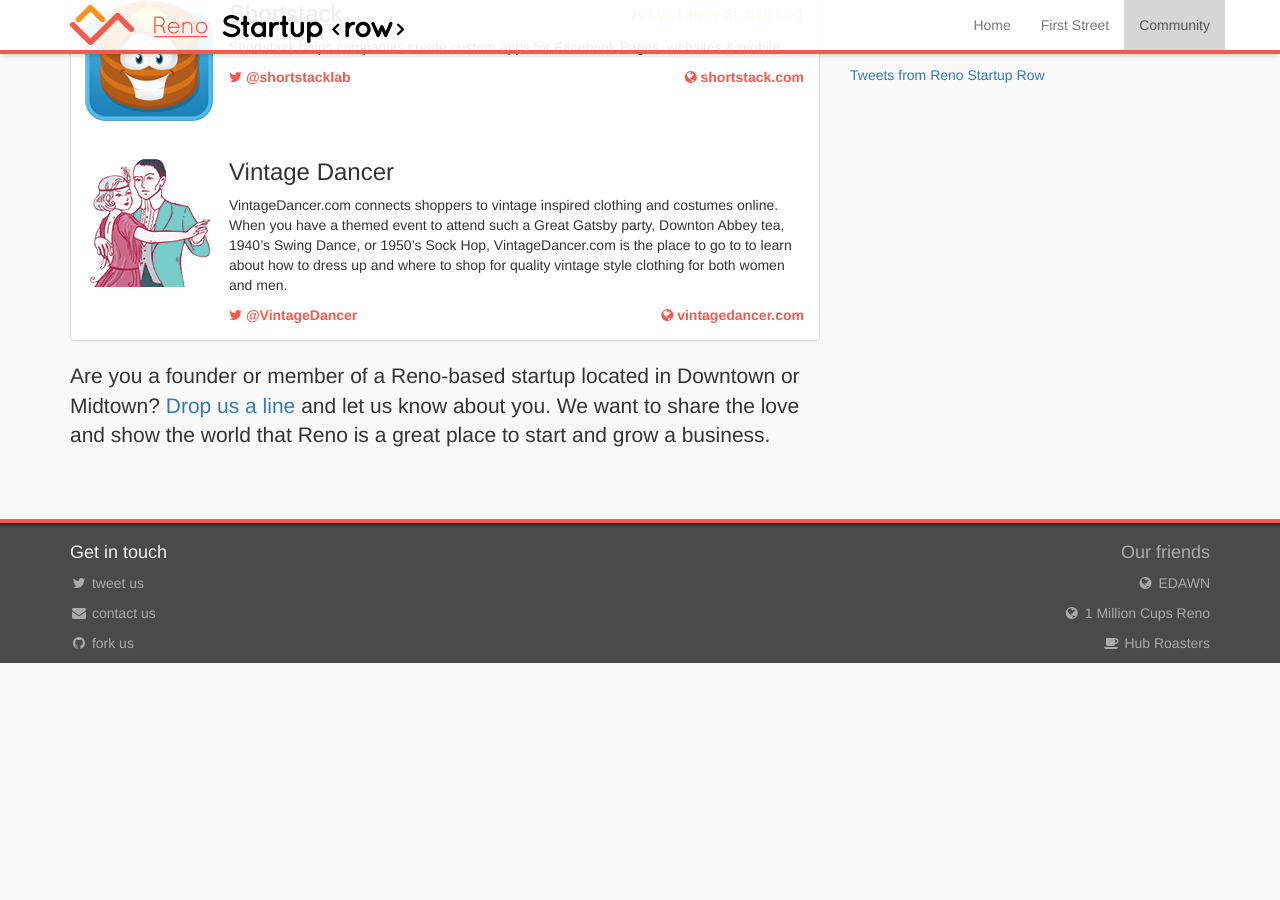
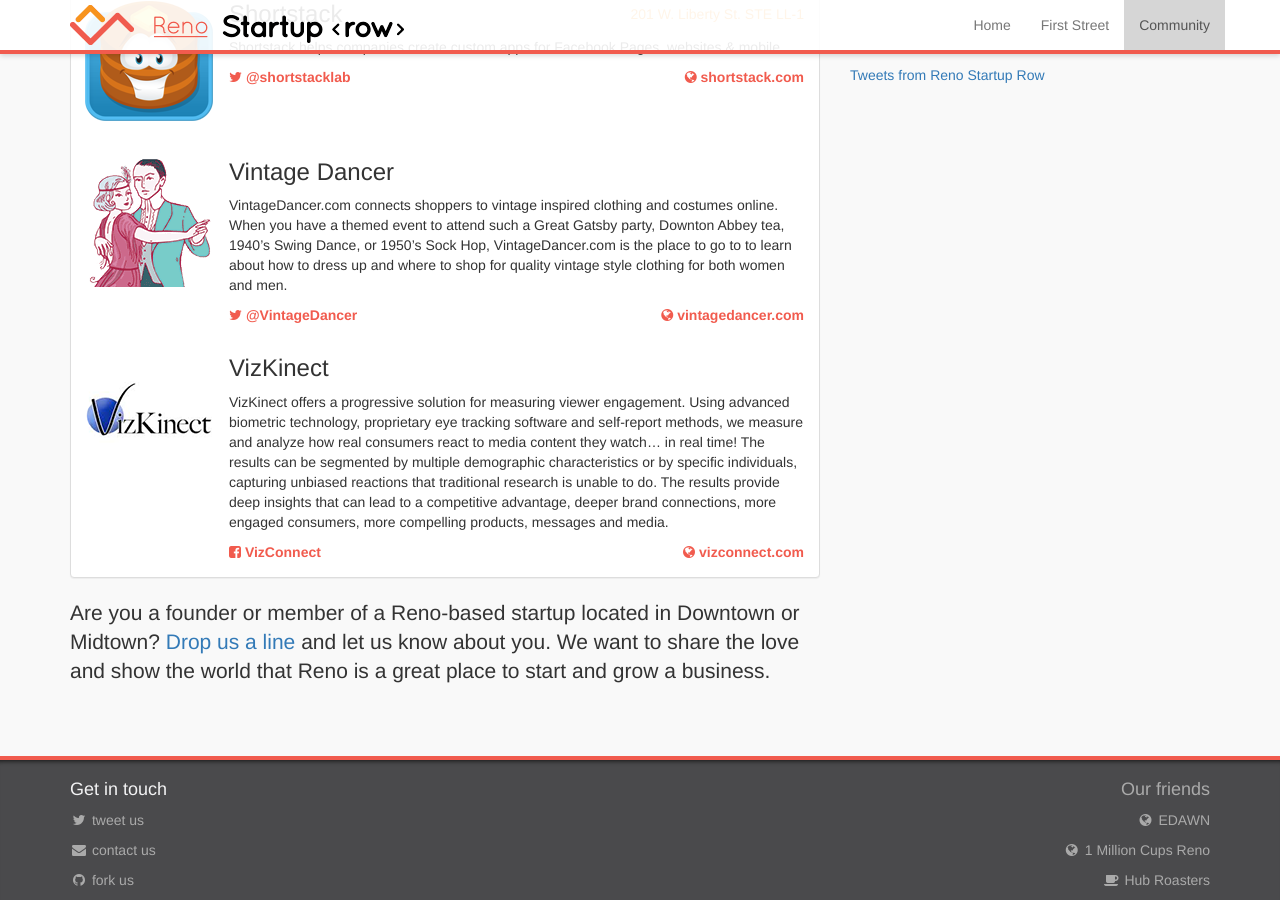
Before and after one commit to startuprow/startuprow.github.io, a Jekyll site: the page built from index.html, in a window 1280 px wide and 900 px high, scrolled down 4622 px. Built offline with Jekyll 4.4.1, drawn with Linux system fonts in a browser that asks for light colours; nearby versions of some CDN libraries; Markdown is read by kramdown in place of the engine named in the settings; comment, search, counter and statistics services are not loaded; before the commit the page ends 5285 px from its top, so only the background shows below that.

Commit message:
Added new community company, VizConnect

```diff
--- a/index.html
+++ b/index.html
@@ -296,6 +296,17 @@
     <span class="contact twitter"><a href="https://twitter.com/vintagedancer"><i class="fa fa-twitter"></i> @VintageDancer</a></span>
     <span class="contact website pull-right"><a href="http://vintagedancer.com"><i class="fa fa-globe"></i> vintagedancer.com</a></span>
   </div>
+
+  <div class="panel-body company-profile">
+    <div class="company-logo">
+      <img src="/img/logo/vizconnect.png">
+    </div>
+    <span class="contact address pull-right"></span>
+    <h3>VizKinect</h3>
+    <p>VizKinect offers a progressive solution for measuring viewer engagement. Using advanced biometric technology, proprietary eye tracking software and self-report methods, we measure and analyze how real consumers react to media content they watch&hellip; in real time! The results can be segmented by multiple demographic characteristics or by specific individuals, capturing unbiased reactions that traditional research is unable to do. The results provide deep insights that can lead to a competitive advantage, deeper brand connections, more engaged consumers, more compelling products, messages and media.</p>
+    <span class="contact twitter"><a href="https://www.facebook.com/VizKinect"><i class="fa fa-facebook-square"></i> VizConnect</a></span>
+    <span class="contact website pull-right"><a href="http://vizconnect.com"><i class="fa fa-globe"></i> vizconnect.com</a></span>
+  </div>
 </div>
 
 <p class="lead bottomspace">
```
Also changed, not shown: img/logo/vizconnect.png (added).
